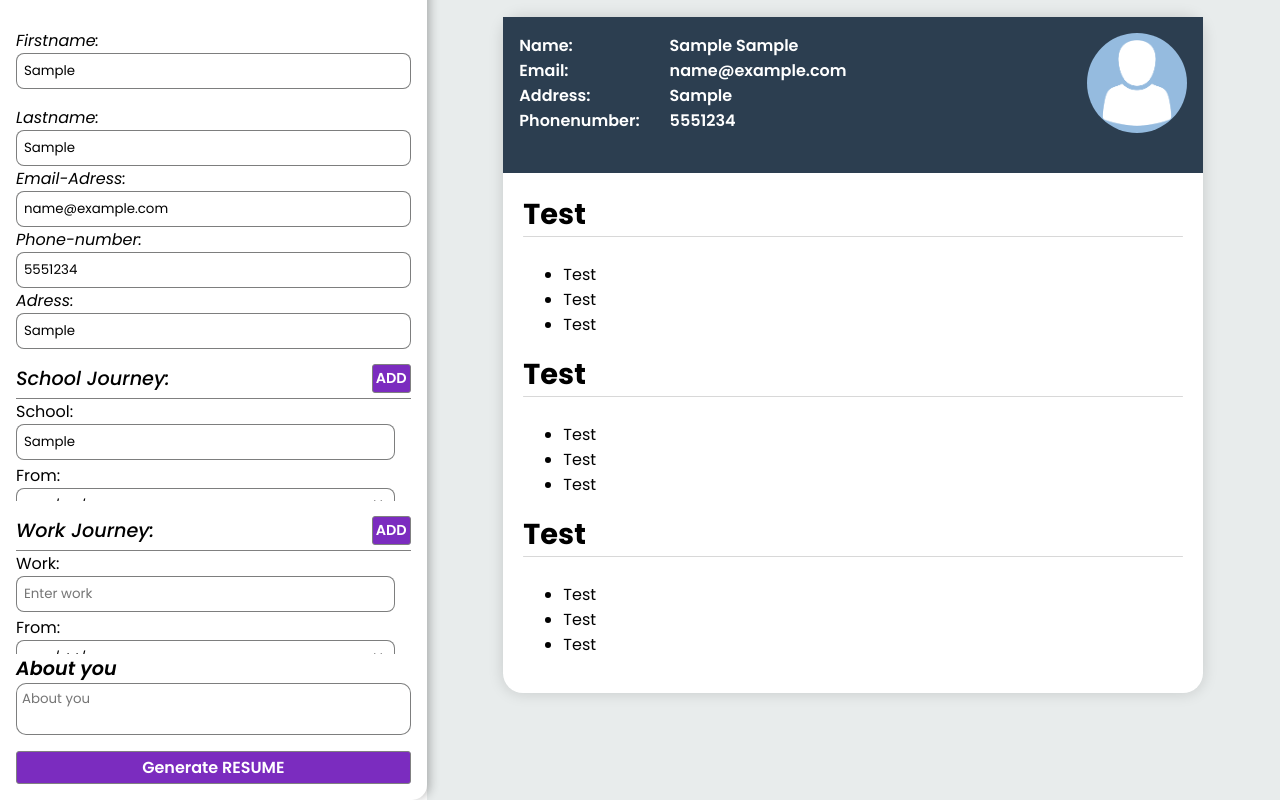
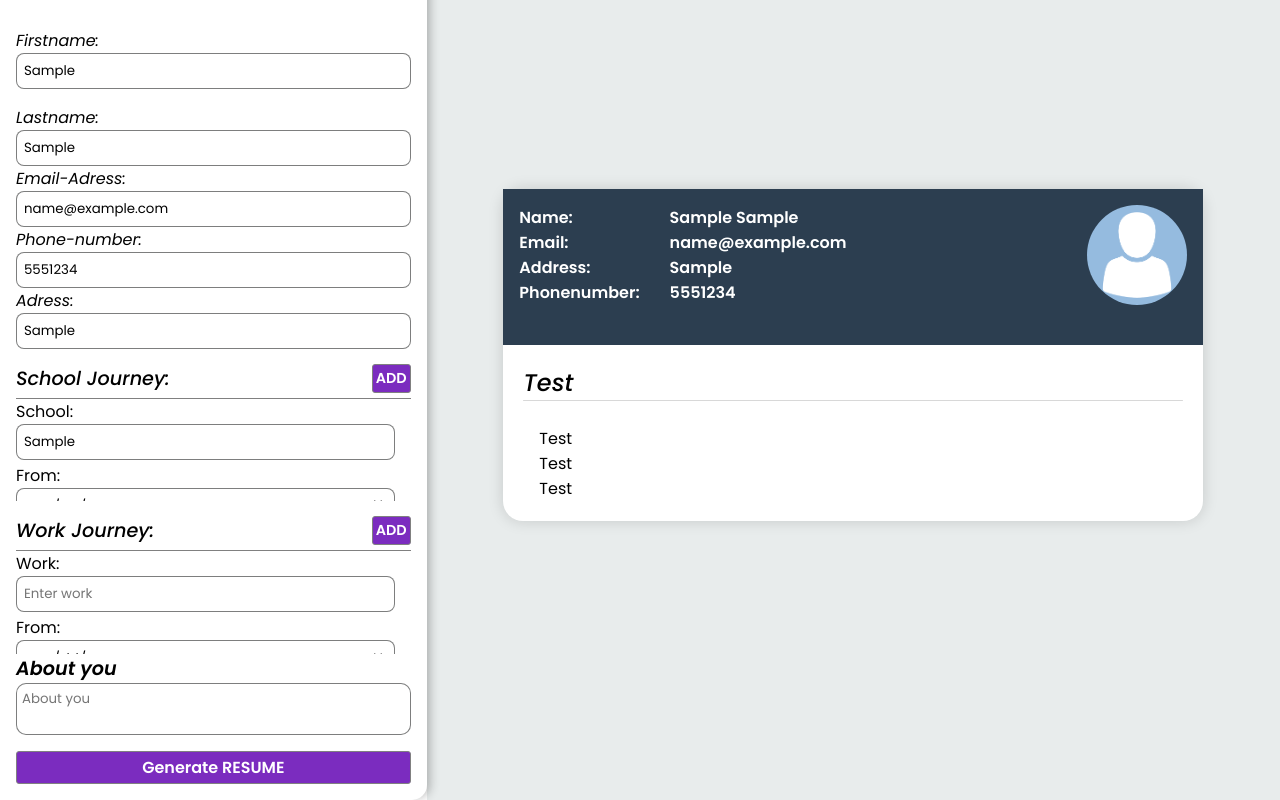
Before and after one commit to Kili196/CV-Generator, a React (Vite) app: page / in a window 1280 px wide. Both pictures are taken after typing "Sample", "Sample", "name@example.com", "5551234", "Sample", "Sample" into the empty fields and a click on the button "Generate RESUME". Shown: the part 89-889 px from the top of the page. Built offline with nearby package versions, Linux system fonts and the light colour scheme.

Commit message:
added header styling to ExperienceSection component added padding to li elements on left side in ExperienceSection Component

```diff
--- a/src/components/CvView.jsx
+++ b/src/components/CvView.jsx
@@ -1,3 +1,4 @@
+import ExperienceSection from "./ExperienceSection";
 import HeaderDetails from "./HeaderDetails";
 import Seperator from "./Seperator";
 
@@ -11,33 +12,7 @@ const CvView = ({ user }) => {
         </header>
 
         <main>
-          <section>
-            <h1> Test </h1>
-            <Seperator />
-            <ul>
-              <li> Test </li>
-              <li> Test </li>
-              <li> Test </li>
-            </ul>
-          </section>
-          <section>
-            <h1> Test </h1>
-            <Seperator />
-            <ul>
-              <li> Test </li>
-              <li> Test </li>
-              <li> Test </li>
-            </ul>
-          </section>
-          <section>
-            <h1> Test </h1>
-            <Seperator />
-            <ul>
-              <li> Test </li>
-              <li> Test </li>
-              <li> Test </li>
-            </ul>
-          </section>
+          <ExperienceSection />
         </main>
       </div>
     </div>
--- a/src/components/ExperienceSection.jsx
+++ b/src/components/ExperienceSection.jsx
@@ -1,13 +1,18 @@
+import Seperator from "./Seperator";
+
 const ExperienceSection = () => {
   return (
     <section>
-      <h1> Test </h1>
+      <h1>
+        {" "}
+        <em> Test </em>
+      </h1>
       <Seperator />
-      <ul>
+      <div className="padding-left-1em">
         <li> Test </li>
         <li> Test </li>
         <li> Test </li>
-      </ul>
+      </div>
     </section>
   );
 };
--- a/src/styles/CvView.css
+++ b/src/styles/CvView.css
@@ -41,3 +41,16 @@ header img {
 .cv-view main {
   padding: 20px;
 }
+
+section h1 {
+  font-size: 1.5rem;
+  font-weight: 500;
+}
+
+section li {
+  list-style: none;
+}
+
+section ul {
+  list-style-position: inside;
+}
--- a/src/styles/Utility.css
+++ b/src/styles/Utility.css
@@ -7,6 +7,9 @@
   padding-right: 1em;
 }
 
+.padding-left-1em {
+  padding-left: 1em;
+}
 .padding-bottom-1em {
   padding-bottom: 1em;
 }
```
